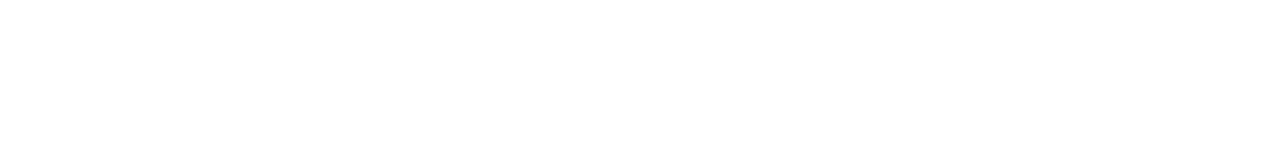
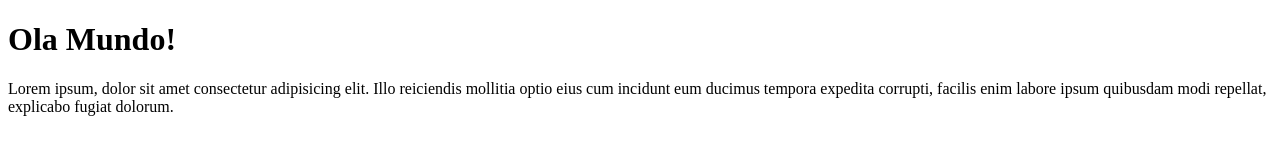
Before and after one commit to osvaldo-marinho/controle-financeiro, a plain HTML site: page index.html in a window 1280 px wide. Drawn offline with Linux system fonts and the light colour scheme.

Commit message:
Update index.html

```diff
--- a/index.html
+++ b/index.html
@@ -6,6 +6,7 @@
     <title>Documento em repositorio</title>
 </head>
 <body>
-    <h1></h1>
+    <h1> Ola Mundo!</h1>
+    <p>Lorem ipsum, dolor sit amet consectetur adipisicing elit. Illo reiciendis mollitia optio eius cum incidunt eum ducimus tempora expedita corrupti, facilis enim labore ipsum quibusdam modi repellat, explicabo fugiat dolorum.</p>
 </body>
 </html>
```
